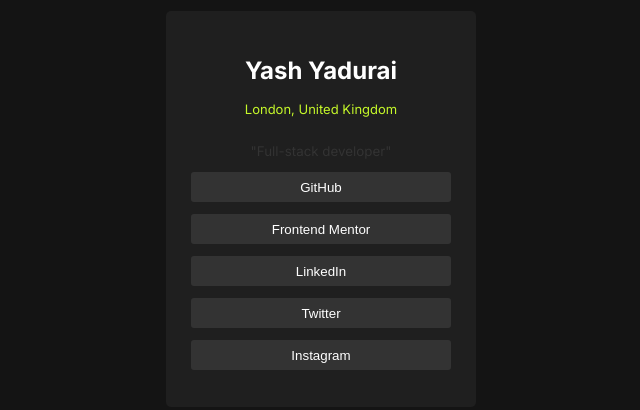
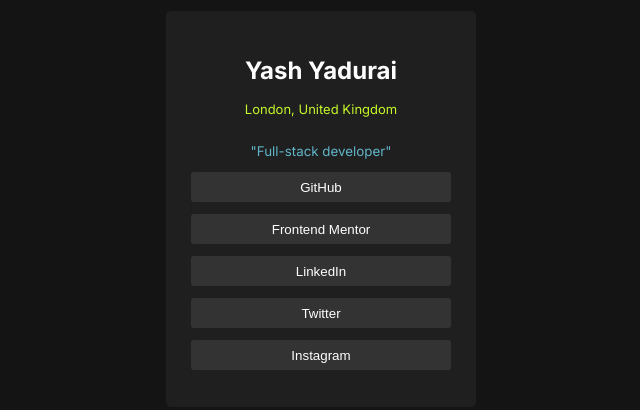
Before and after one commit to yashyadurai/My-Links, a plain HTML site: page index.html in a window 1280 px wide. Shown: the part 199-609 px from the top of the page, without its empty margins (319-959 px from the left). Drawn offline with Linux system fonts and the light colour scheme.

Commit message:
Update styles.css
managed the contrast of colors

```diff
--- a/styles.css
+++ b/styles.css
@@ -27,7 +27,7 @@
     border: 0px;
     border-radius: 5px;
     background-color: var(--DarkGrey);
-    color: var(--White);
+/*     color: var(--White); */
     max-width: 313px;
     width: 100%;
     margin: 0 auto;
@@ -64,7 +64,7 @@
 
 .bio {
     text-align: center;
-    color: var(--Grey);
+    color: #62b6cb;
     font-size: smaller;
 }
 
```
